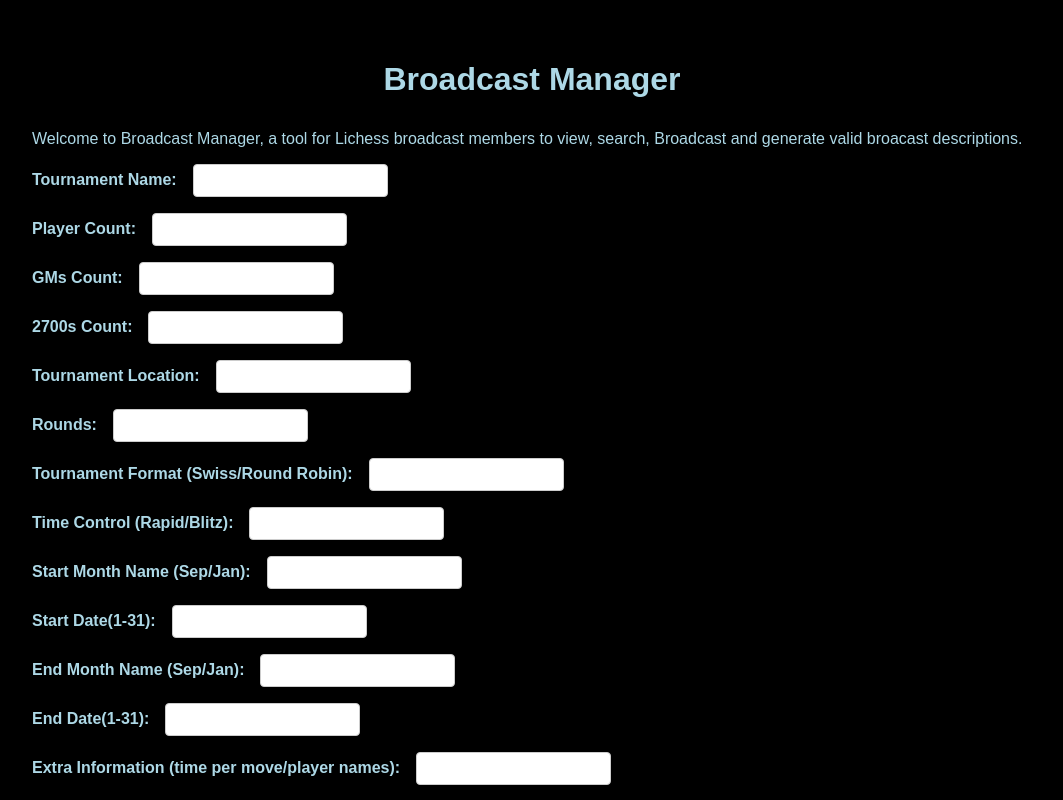
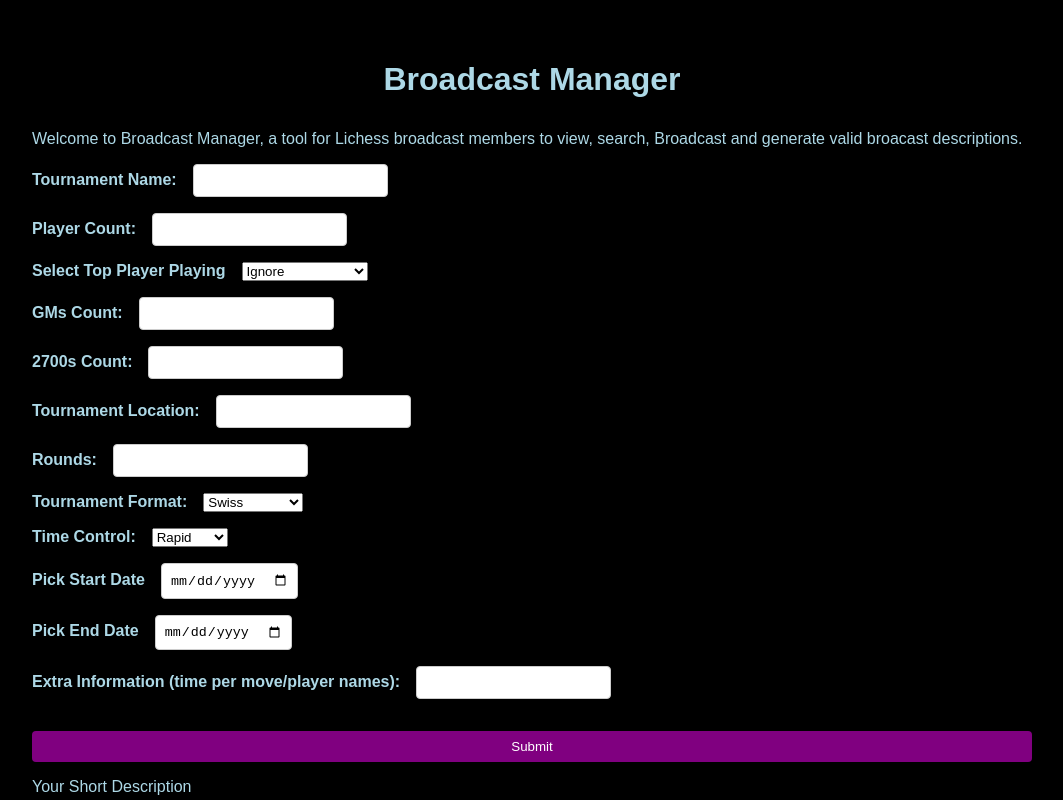
Before and after one commit to jalpp/BroadcastManager, a React (Create React App) app: page / in a window 1280 px wide. Shown: the top 800 px of the page, without its empty margins (108-1171 px from the left). Built offline with nearby package versions, Linux system fonts and the light colour scheme.

Commit message:
Update SurveyForm.js

```diff
--- a/src/SurveyForm.js
+++ b/src/SurveyForm.js
@@ -17,6 +17,9 @@
   const [gmCount, setGmCount] = useState("");
   const [player2700, setplayer2700] = useState("");
   const [tierstring, setTierString] = useState("");
+  const [parsedatestart, setDateStart] = useState("");
+  const [parsedateend, setDateEnd] = useState("");
+  const [topplayer, setTopPlayer] = useState("");
 
 
 
@@ -31,6 +34,10 @@
     }else{
       return 'Normal tier'
     }
+  }
+
+  function reload(){
+    window.location.reload();
   }
 
 
@@ -52,13 +59,21 @@
 
 
 
-  function broadcastStylingShort(round, format, timecontrol, startMonth, startDate, endMonth, endDate) {
+  function broadcastStylingShort(round, format, timecontrol, startMonth, startDate, endMonth, endDate, topplayer) {
 
+    if(!topplayer.includes("ignore")){
+    if (startMonth === endMonth && startDate !== endDate) {
+      return `${startMonth} ${dateMapping(startDate)} - ${dateMapping(endDate)} | ${round}-round ${format} | ${timecontrol} time control | ${topplayer}`;
+    } else {
+      return `${startMonth} ${dateMapping(startDate)} - ${endMonth} ${dateMapping(endDate)} | ${round}-round ${format} | ${timecontrol} time control | ${topplayer}`;
+    }
+  }else{
     if (startMonth === endMonth && startDate !== endDate) {
       return `${startMonth} ${dateMapping(startDate)} - ${dateMapping(endDate)} | ${round}-round ${format} | ${timecontrol} time control`;
     } else {
       return `${startMonth} ${dateMapping(startDate)} - ${endMonth} ${dateMapping(endDate)} | ${round}-round ${format} | ${timecontrol} time control`;
     }
+  }
   }
 
 
@@ -80,9 +95,17 @@
 
   const handleSubmit = (event) => {
     event.preventDefault();
-    const concatString = broadcastStylingShort(rounds, tournamentFormat, timeControl, monthStart, startDate, monthEnd, endDate);
-    const longstring = broadcastStylingLong(tournamentName, playerCount, tournamentLocation, extra, rounds, tournamentFormat, monthStart, startDate, monthEnd, endDate);
+
+
+    const monthNames = ["January", "February", "March", "April", "May", "June",
+  "July", "August", "September", "October", "November", "December"];
+    const startdate = new Date(parsedatestart.split('-'));
+    const enddate = new Date(parsedateend.split('-'));
+    const concatString = broadcastStylingShort(rounds, tournamentFormat, timeControl, monthNames[startdate.getMonth()], startdate.getDate(), monthNames[enddate.getMonth()], enddate.getDate(), topplayer);
+    const longstring = broadcastStylingLong(tournamentName, playerCount, tournamentLocation, extra, rounds, tournamentFormat, monthNames[startdate.getMonth()], startdate.getDate(), monthNames[enddate.getMonth()], enddate.getDate());
     const determineTier = getTier(gmCount, player2700);
+
+
 
     setTierString(determineTier);
     setConcatenatedString(concatString);
@@ -123,6 +146,23 @@
         />
       </div>
       <div>
+        <label htmlFor="top-player">Select Top Player Playing</label>
+
+        <select id="tc" onChange={(event) => setTopPlayer(event.target[event.target.selectedIndex].getAttribute('label'))}>
+        <option label="Ignore">Ignore</option>
+        <option label="Magnus Carlsen">Magnus Carlsen</option>
+        <option label="Fabi Caruana">Fabi </option>
+        <option label="Hikaru Nakamura">Hikaru</option>
+        <option label="Ding Liren">Ding Liren</option>
+        <option label="Anish Giri">Anish Giri </option>
+        <option label="Alireza Firouja">Alireza Firouja</option>
+        <option label="Ian Nepo"> Ian Nepo</option>
+        <option label="Wesley So"> Wesley So</option>
+        <option label="Wei Yi"> Wei Yi</option>
+
+      </select>
+      </div>
+      <div>
         <label htmlFor="gm-count">GMs Count:</label>
         <input
           type="number"
@@ -160,61 +200,44 @@
         />
       </div>
       <div>
-        <label htmlFor="tournament-format">Tournament Format (Swiss/Round Robin):</label>
-        <input
-          type="text"
-          id="tournament-format"
-          value={tournamentFormat}
-          onChange={(event) => setTournamentFormat(event.target.value)}
-        />
+        <label htmlFor="tournament-format">Tournament Format:</label>
+
+        <select id="tf" onChange={(event) => setTournamentFormat(event.target[event.target.selectedIndex].getAttribute('label'))}>
+        <option label="Swiss">Swiss</option>
+        <option label="Round Robin">Round Robin</option>
+        </select>
       </div>
       <div>
-        <label htmlFor="time-control">Time Control (Rapid/Blitz):</label>
-        <input
-          type="text"
-          id="time-control"
-          value={timeControl}
-          onChange={(event) => setTimeControl(event.target.value)}
-        />
-      </div>
-      <div>
-        <label htmlFor="month-start">Start Month Name (Sep/Jan):</label>
-        <input
-          type="text"
-          id="month-start"
-          value={monthStart}
-          onChange={(event) => setMonthStart(event.target.value)}
-        />
+        <label htmlFor="time-control">Time Control:</label>
+
+        <select id="tc" onChange={(event) => setTimeControl(event.target[event.target.selectedIndex].getAttribute('label'))}>
+        <option label="Rapid">Rapid</option>
+        <option label="Blitz">Blitz</option>
+        <option label="Classical">Classical</option>
+
+      </select>
       </div>
 
-       <div>
-        <label htmlFor="start-date">Start Date(1-31):</label>
+      <div>
+        <label htmlFor="parse-date-start"> Pick Start Date</label>
         <input
-          type="number"
-          id="start-date"
-          value={startDate}
-          onChange={(event) => setStartDate(event.target.value)}
+        type="date"
+        id="parse-date-start"
+        value={parsedatestart}
+        onChange={(event) => setDateStart(event.target.value)}
         />
       </div>
 
       <div>
-        <label htmlFor="month-end">End Month Name (Sep/Jan):</label>
+        <label htmlFor="parse-date-end"> Pick End Date</label>
         <input
-          type="text"
-          id="month-end"
-          value={monthEnd}
-          onChange={(event) => setMonthEnd(event.target.value)}
+        type="date"
+        id="parse-date-end"
+        value={parsedateend}
+        onChange={(event) => setDateEnd(event.target.value)}
         />
       </div>
-      <div>
-        <label htmlFor="end-date">End Date(1-31):</label>
-        <input
-          type="number"
-          id="end-date"
-          value={endDate}
-          onChange={(event) => setEndDate(event.target.value)}
-        />
-      </div>
+
       <div>
         <label htmlFor="extra">Extra Information (time per move/player names):</label>
         <input
```
